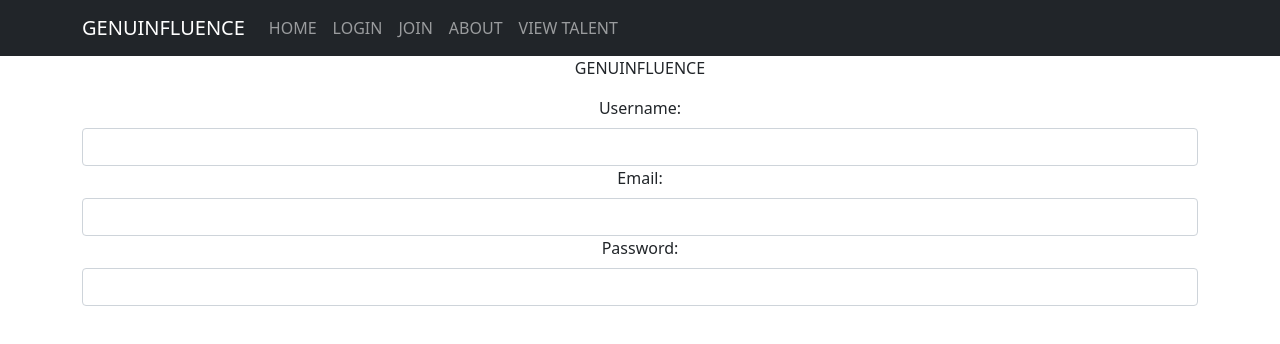
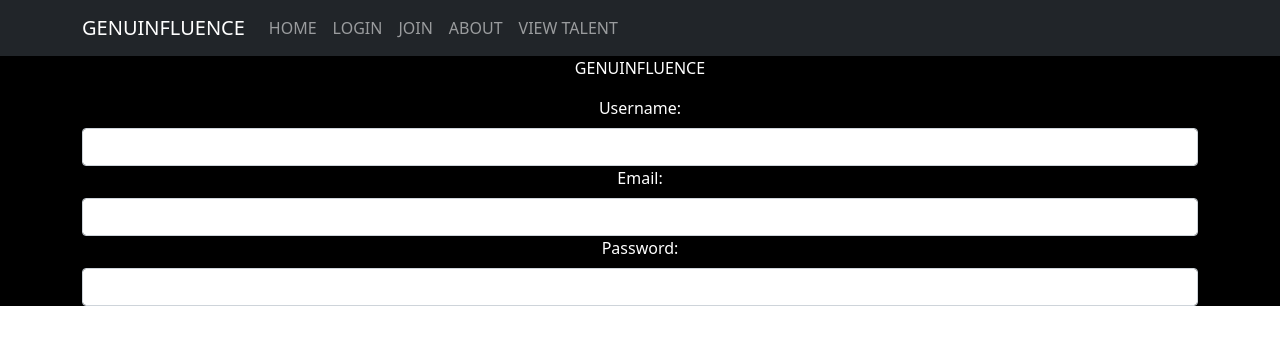
Before and after one commit to elizparisi/genuinfluence, a React (Create React App) app: page / in a window 1280 px wide. Shown: the top 344 px of the page. Built offline with nearby package versions, Linux system fonts and the light colour scheme.

Commit message:
css background color + text color

```diff
--- a/src/App.css
+++ b/src/App.css
@@ -1,5 +1,7 @@
 .App {
   text-align: center;
+  background-color: #000;
+  color: #fff;
 }
 
 .App-logo {
--- a/src/index.css
+++ b/src/index.css
@@ -5,6 +5,8 @@
     sans-serif;
   -webkit-font-smoothing: antialiased;
   -moz-osx-font-smoothing: grayscale;
+  background-color: #000;
+  color: #fff;
 }
 
 code {
```
